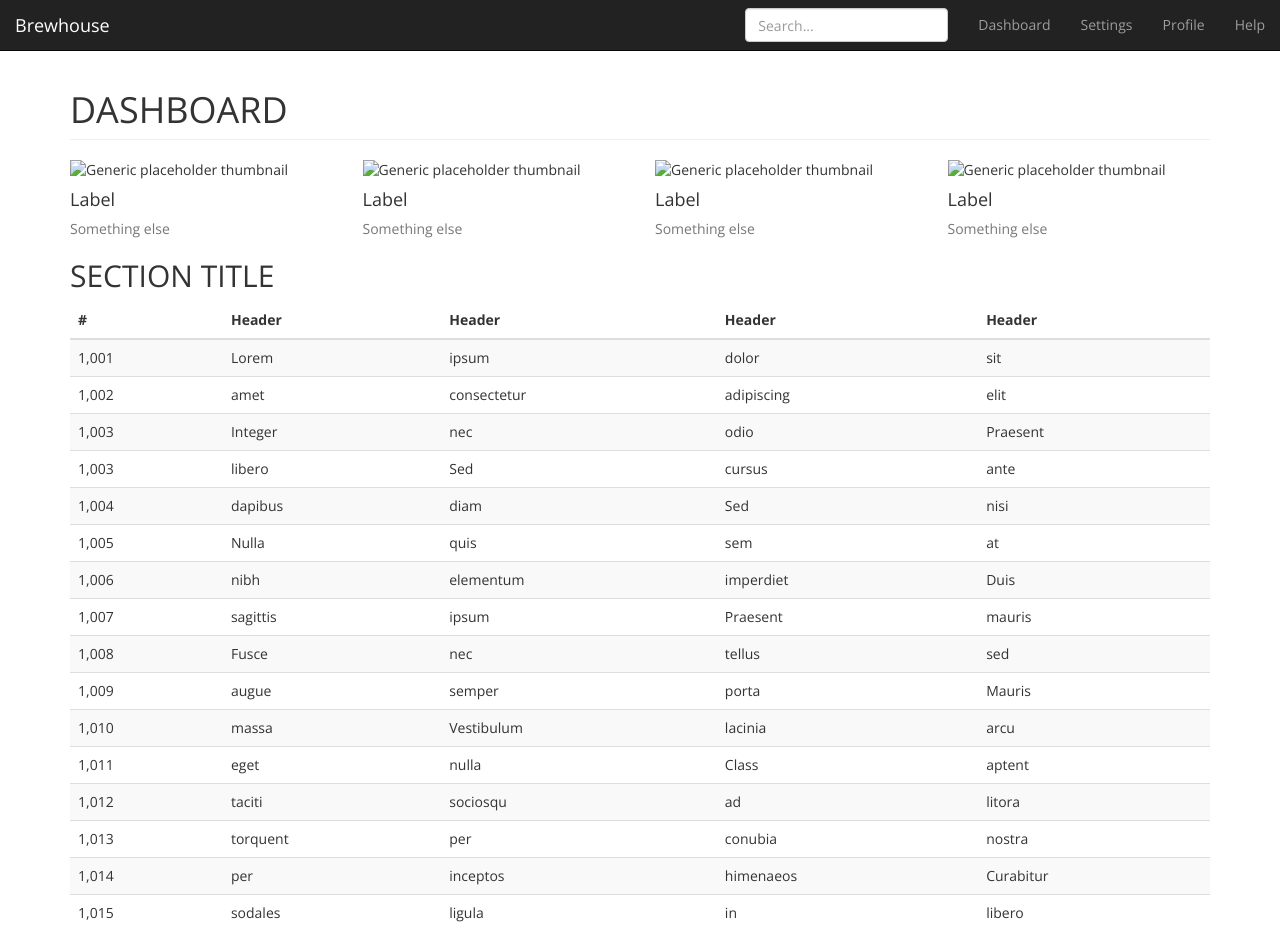
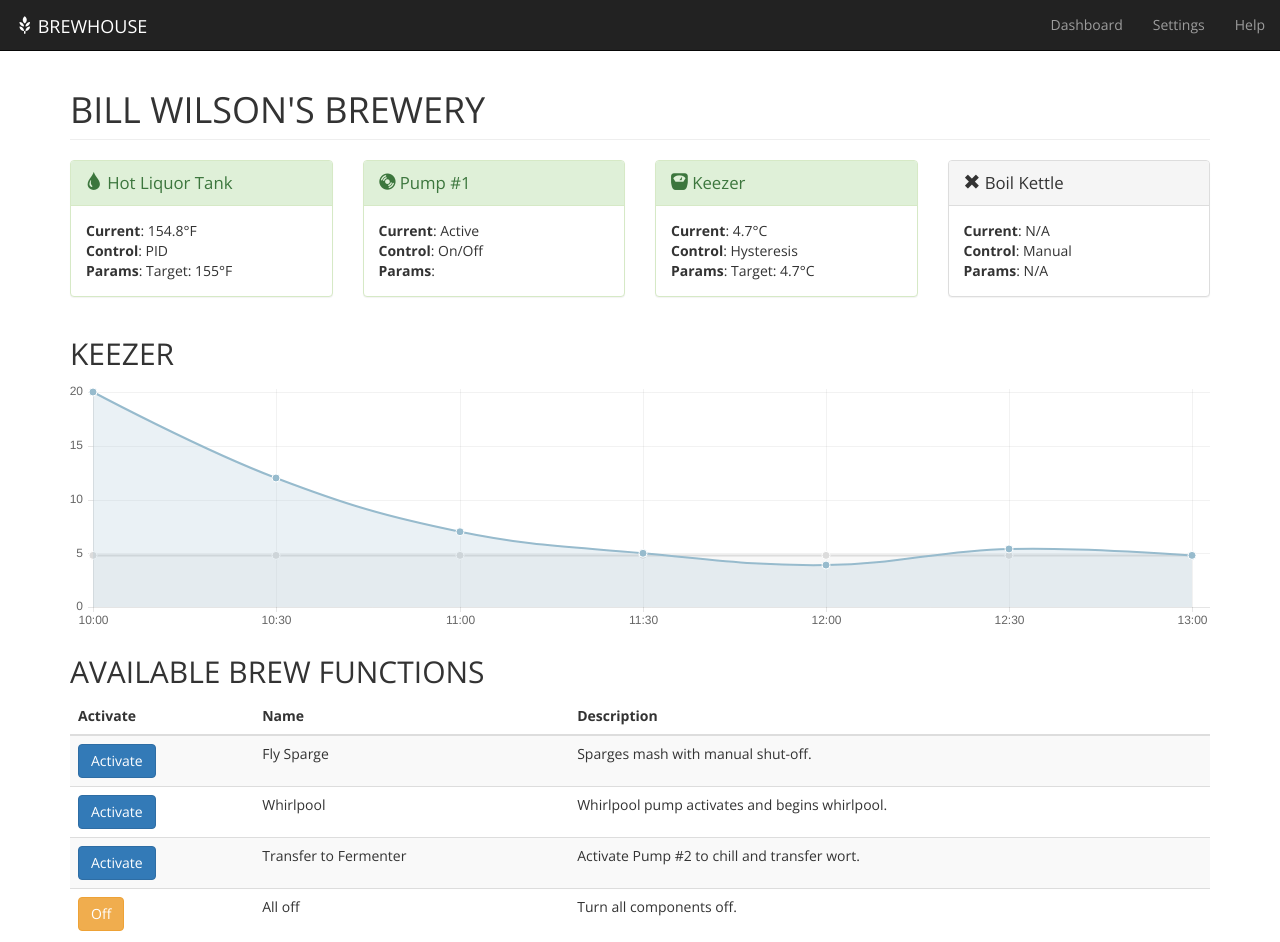
Before and after one commit to clinch/brewhouse, a website: page client/index.html in a window 1280 px wide. Drawn offline with nearby package versions, Linux system fonts and the light colour scheme.

Commit message:
Added some more styles, a chart, etc

```diff
--- a/client/dashboard.css
+++ b/client/dashboard.css
@@ -9,8 +9,21 @@ body {
 
 h1,
 h2,
+h3,
 .h1,
-.h2 {
+.h2,
+.h3
+{
   text-transform: uppercase;
   font-weight: 300;
 }
+
+.brew-function .panel-heading {
+	font-weight: 400;
+	font-size: 1.2em;
+}
+
+.temperature-chart-wide {
+	height: 250px;
+	width: 100%;
+}
--- a/client/index.html
+++ b/client/index.html
@@ -41,18 +41,14 @@
             <span class="icon-bar"></span>
             <span class="icon-bar"></span>
           </button>
-          <a class="navbar-brand" href="#">Brewhouse</a>
+          <a class="navbar-brand text-uppercase" href="#"><span class="glyphicon glyphicon-grain"></span> Brewhouse</a>
         </div>
         <div id="navbar" class="navbar-collapse collapse">
           <ul class="nav navbar-nav navbar-right">
             <li><a href="#">Dashboard</a></li>
             <li><a href="#">Settings</a></li>
-            <li><a href="#">Profile</a></li>
             <li><a href="#">Help</a></li>
           </ul>
-          <form class="navbar-form navbar-right">
-            <input type="text" class="form-control" placeholder="Search...">
-          </form>
         </div>
       </div>
     </nav>
@@ -60,155 +56,93 @@
     <div class="container">
       <div class="row">
         <div class="col-sm-12 main">
-          <h1 class="page-header">Dashboard</h1>
+          <h1 class="page-header">Bill Wilson's Brewery</h1>
 
           <div class="row placeholders">
-            <div class="col-xs-12 col-sm-6 col-md-3 placeholder">
-              <img data-src="holder.js/200x200/auto/sky" class="img-responsive" alt="Generic placeholder thumbnail">
-              <h4>Label</h4>
-              <span class="text-muted">Something else</span>
+            <div class="col-sm-6 col-md-3 placeholder">
+              <div class="panel panel-success brew-function">
+                <div class="panel-heading">
+                  <span class="glyphicon glyphicon-tint"></span>
+                  Hot Liquor Tank
+                </div>
+              <div class="panel-body">
+                <strong>Current</strong>: 154.8°F<br>
+                <strong>Control</strong>: PID<br>
+                <strong>Params</strong>: Target: 155°F
+              </div>
+              </div>
             </div>
-            <div class="col-xs-12 col-sm-6 col-md-3 placeholder">
-              <img data-src="holder.js/200x200/auto/vine" class="img-responsive" alt="Generic placeholder thumbnail">
-              <h4>Label</h4>
-              <span class="text-muted">Something else</span>
-            </div>
-            <div class="col-xs-12 col-sm-6 col-md-3 placeholder">
-              <img data-src="holder.js/200x200/auto/sky" class="img-responsive" alt="Generic placeholder thumbnail">
-              <h4>Label</h4>
-              <span class="text-muted">Something else</span>
-            </div>
-            <div class="col-xs-12 col-sm-6 col-md-3 placeholder">
-              <img data-src="holder.js/200x200/auto/vine" class="img-responsive" alt="Generic placeholder thumbnail">
-              <h4>Label</h4>
-              <span class="text-muted">Something else</span>
-            </div>
+            <div class="col-sm-6 col-md-3 placeholder">
+              <div class="panel panel-success brew-function">
+                <div class="panel-heading">
+                  <span class="glyphicon glyphicon-cd"></span>
+                  Pump #1
+                </div>
+              <div class="panel-body">
+                <strong>Current</strong>: Active<br>
+                <strong>Control</strong>: On/Off<br>
+                <strong>Params</strong>:
+              </div>
+              </div>            </div>
+            <div class="col-sm-6 col-md-3 placeholder">
+              <div class="panel panel-success brew-function">
+                <div class="panel-heading">
+                  <span class="glyphicon glyphicon-scale"></span>
+                  Keezer
+                </div>
+              <div class="panel-body">
+                <strong>Current</strong>: 4.7°C<br>
+                <strong>Control</strong>: Hysteresis<br>
+                <strong>Params</strong>: Target: 4.7°C
+              </div>
+              </div>            </div>
+            <div class="col-sm-6 col-md-3 placeholder">
+              <div class="panel panel-default brew-function">
+                <div class="panel-heading">
+                  <span class="glyphicon glyphicon-remove"></span>
+                  Boil Kettle
+                </div>
+              <div class="panel-body">
+                <strong>Current</strong>: N/A<br>
+                <strong>Control</strong>: Manual<br>
+                <strong>Params</strong>: N/A
+              </div>
+              </div>            </div>
           </div>
 
-          <h2 class="sub-header">Section title</h2>
+          <h2 class="sub-header">Keezer</h2>
+          <canvas class="temperature-chart-wide" id="myChart"></canvas>
+
+          <h2 class="sub-header">Available Brew Functions</h2>
           <div class="table-responsive">
             <table class="table table-striped">
               <thead>
                 <tr>
-                  <th>#</th>
-                  <th>Header</th>
-                  <th>Header</th>
-                  <th>Header</th>
-                  <th>Header</th>
+                  <th>Activate</th>
+                  <th>Name</th>
+                  <th>Description</th>
                 </tr>
               </thead>
               <tbody>
                 <tr>
-                  <td>1,001</td>
-                  <td>Lorem</td>
-                  <td>ipsum</td>
-                  <td>dolor</td>
-                  <td>sit</td>
+                  <td><button type="button" class="btn btn-primary">Activate</button></td>
+                  <td>Fly Sparge</td>
+                  <td>Sparges mash with manual shut-off.</td>
                 </tr>
                 <tr>
-                  <td>1,002</td>
-                  <td>amet</td>
-                  <td>consectetur</td>
-                  <td>adipiscing</td>
-                  <td>elit</td>
+                  <td><button type="button" class="btn btn-primary">Activate</button></td>
+                  <td>Whirlpool</td>
+                  <td>Whirlpool pump activates and begins whirlpool.</td>
                 </tr>
                 <tr>
-                  <td>1,003</td>
-                  <td>Integer</td>
-                  <td>nec</td>
-                  <td>odio</td>
-                  <td>Praesent</td>
+                  <td><button type="button" class="btn btn-primary">Activate</button></td>
+                  <td>Transfer to Fermenter</td>
+                  <td>Activate Pump #2 to chill and transfer wort.</td>
                 </tr>
                 <tr>
-                  <td>1,003</td>
-                  <td>libero</td>
-                  <td>Sed</td>
-                  <td>cursus</td>
-                  <td>ante</td>
-                </tr>
-                <tr>
-                  <td>1,004</td>
-                  <td>dapibus</td>
-                  <td>diam</td>
-                  <td>Sed</td>
-                  <td>nisi</td>
-                </tr>
-                <tr>
-                  <td>1,005</td>
-                  <td>Nulla</td>
-                  <td>quis</td>
-                  <td>sem</td>
-                  <td>at</td>
-                </tr>
-                <tr>
-                  <td>1,006</td>
-                  <td>nibh</td>
-                  <td>elementum</td>
-                  <td>imperdiet</td>
-                  <td>Duis</td>
-                </tr>
-                <tr>
-                  <td>1,007</td>
-                  <td>sagittis</td>
-                  <td>ipsum</td>
-                  <td>Praesent</td>
-                  <td>mauris</td>
-                </tr>
-                <tr>
-                  <td>1,008</td>
-                  <td>Fusce</td>
-                  <td>nec</td>
-                  <td>tellus</td>
-                  <td>sed</td>
-                </tr>
-                <tr>
-                  <td>1,009</td>
-                  <td>augue</td>
-                  <td>semper</td>
-                  <td>porta</td>
-                  <td>Mauris</td>
-                </tr>
-                <tr>
-                  <td>1,010</td>
-                  <td>massa</td>
-                  <td>Vestibulum</td>
-                  <td>lacinia</td>
-                  <td>arcu</td>
-                </tr>
-                <tr>
-                  <td>1,011</td>
-                  <td>eget</td>
-                  <td>nulla</td>
-                  <td>Class</td>
-                  <td>aptent</td>
-                </tr>
-                <tr>
-                  <td>1,012</td>
-                  <td>taciti</td>
-                  <td>sociosqu</td>
-                  <td>ad</td>
-                  <td>litora</td>
-                </tr>
-                <tr>
-                  <td>1,013</td>
-                  <td>torquent</td>
-                  <td>per</td>
-                  <td>conubia</td>
-                  <td>nostra</td>
-                </tr>
-                <tr>
-                  <td>1,014</td>
-                  <td>per</td>
-                  <td>inceptos</td>
-                  <td>himenaeos</td>
-                  <td>Curabitur</td>
-                </tr>
-                <tr>
-                  <td>1,015</td>
-                  <td>sodales</td>
-                  <td>ligula</td>
-                  <td>in</td>
-                  <td>libero</td>
+                  <td><button type="button" class="btn btn-warning">Off</button></td>
+                  <td>All off</td>
+                  <td>Turn all components off.</td>
                 </tr>
               </tbody>
             </table>
@@ -226,5 +160,37 @@
     <script src="js/vendor/holder.min.js"></script>
     <!-- IE10 viewport hack for Surface/desktop Windows 8 bug -->
     <script src="js/ie10-viewport-bug-workaround.js"></script>
+
+    <!-- Chart.js -->
+    <script src="js/Chart.min.js"></script>
+    <script>
+    var data = {
+        labels: ["10:00", "10:30", "11:00", "11:30", "12:00", "12:30", "13:00"],
+        datasets: [
+            {
+                label: "Target Temperature",
+                fillColor: "rgba(220,220,220,0.2)",
+                strokeColor: "rgba(220,220,220,1)",
+                pointColor: "rgba(220,220,220,1)",
+                pointStrokeColor: "#fff",
+                pointHighlightFill: "#fff",
+                pointHighlightStroke: "rgba(220,220,220,1)",
+                data: [4.8, 4.8, 4.8, 4.8, 4.8, 4.8, 4.8]
+            },
+            {
+                label: "Actual Temperature",
+                fillColor: "rgba(151,187,205,0.2)",
+                strokeColor: "rgba(151,187,205,1)",
+                pointColor: "rgba(151,187,205,1)",
+                pointStrokeColor: "#fff",
+                pointHighlightFill: "#fff",
+                pointHighlightStroke: "rgba(151,187,205,1)",
+                data: [20, 12, 7, 5, 3.9, 5.4, 4.8]
+            }
+        ]
+    };
+    var ctx = document.getElementById("myChart").getContext("2d");
+    var myLineChart = new Chart(ctx).Line(data);
+    </script>
   </body>
 </html>
```
Also changed, not shown: client/js/Chart.min.js (added).
